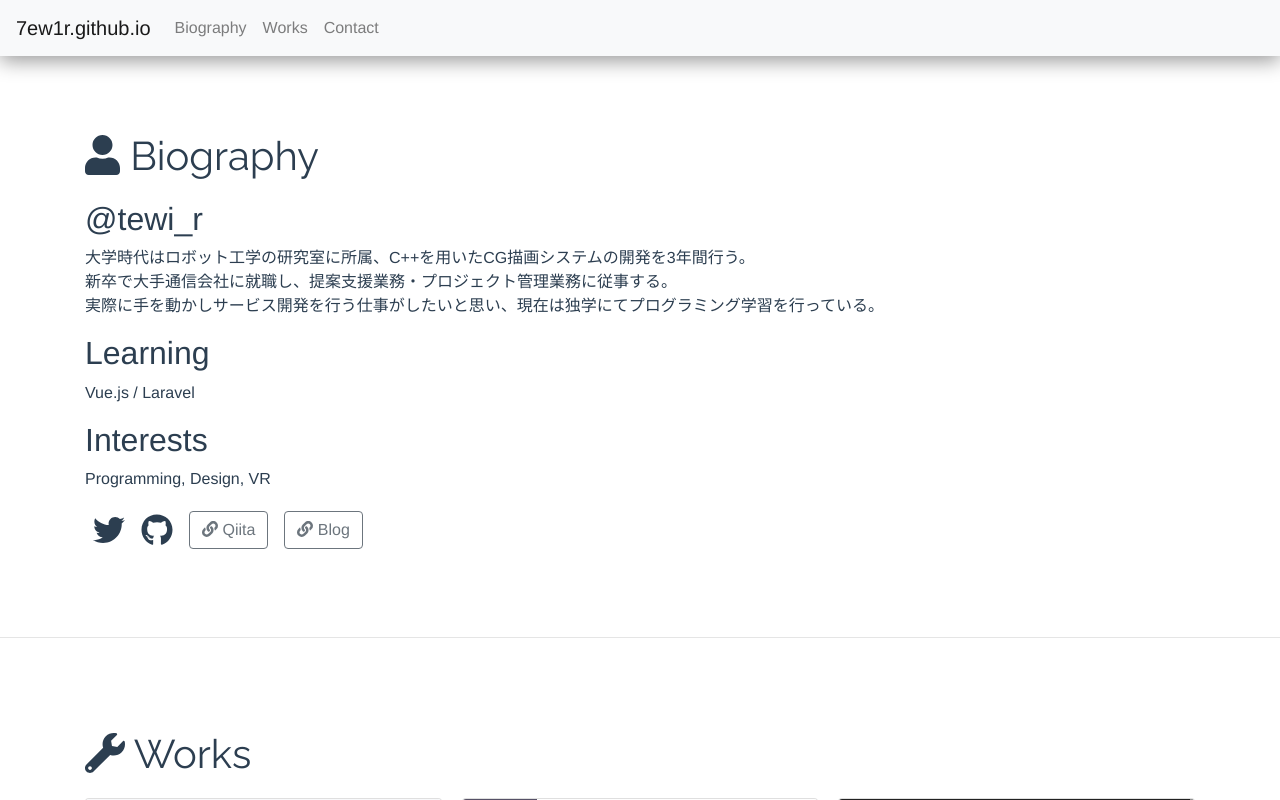
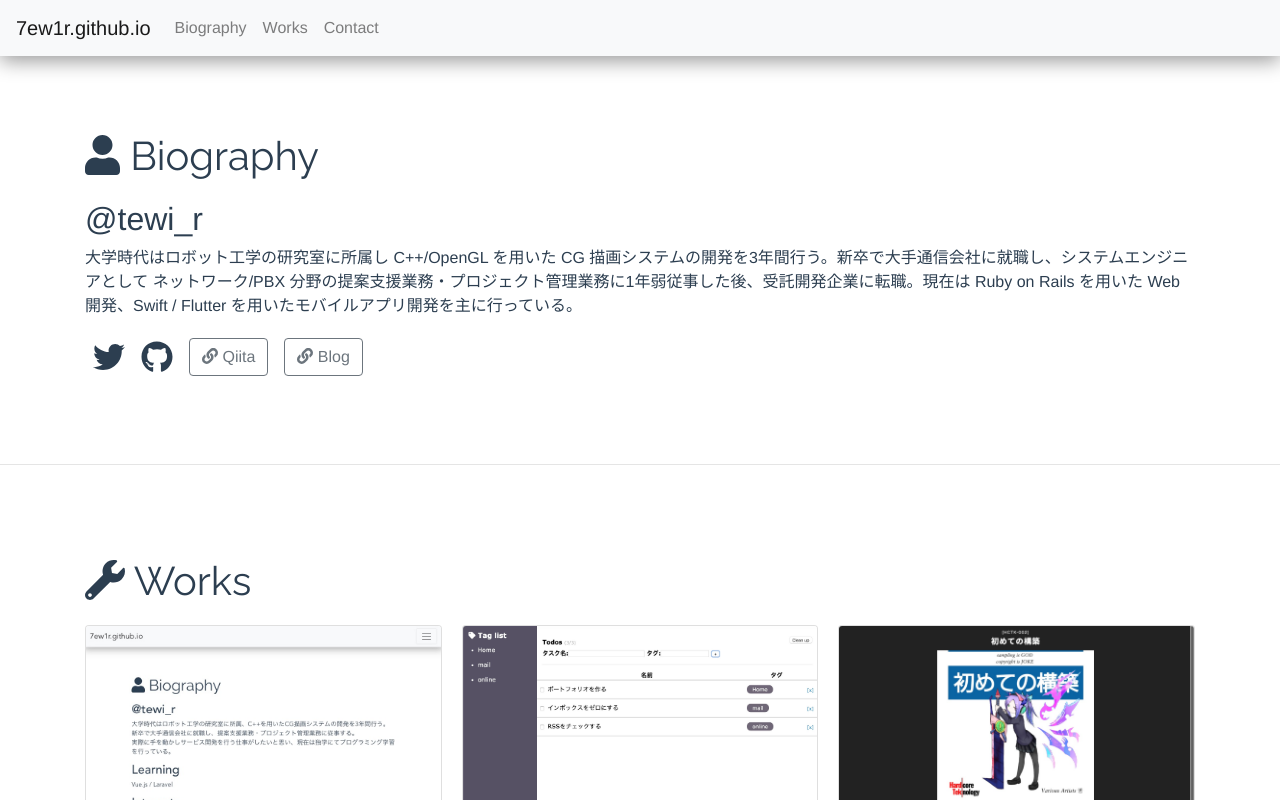
Before and after one commit to 7ew1r/portfolio-vue, a Vue app: page / in a window 1280 px wide. Shown: the top 800 px of the page. Built offline with nearby package versions, Linux system fonts and the light colour scheme.

Commit message:
:construction: wip: update bio

```diff
--- a/src/views/Bio.vue
+++ b/src/views/Bio.vue
@@ -5,14 +5,12 @@
       <h1 class="section-title"><font-awesome-icon icon="user" /> Biography</h1>
       <h2>@tewi_r</h2>
         <p class="profile-detail">
-          大学時代はロボット工学の研究室に所属、C++を用いたCG描画システムの開発を3年間行う。<br>
-          新卒で大手通信会社に就職し、提案支援業務・プロジェクト管理業務に従事する。<br>
-          実際に手を動かしサービス開発を行う仕事がしたいと思い、現在は独学にてプログラミング学習を行っている。
+          大学時代はロボット工学の研究室に所属し C++/OpenGL を用いた CG 描画システムの開発を3年間行う。新卒で大手通信会社に就職し、システムエンジニアとして ネットワーク/PBX 分野の提案支援業務・プロジェクト管理業務に1年弱従事した後、受託開発企業に転職。現在は Ruby on Rails を用いた Web 開発、Swift / Flutter を用いたモバイルアプリ開発を主に行っている。
         </p>
-      <h2>Learning</h2>
-      <p>Vue.js / Laravel</p>
-      <h2>Interests</h2>
-      <p>Programming, Design, VR</p>
+      <!-- <h2>Learning</h2>
+      <p>Vue.js / Laravel</p> -->
+      <!-- <h2>Interests</h2>
+      <p>Design, VR</p> -->
       <div class="link-icons">
         <a href="https://twitter.com/tewi_r" target="_blank" rel="noopener noreferrer"><font-awesome-icon :icon="['fab', 'twitter']" /></a>
         <a href="https://github.com/7ew1r" target="_blank" rel="noopener noreferrer"><font-awesome-icon :icon="['fab', 'github']" /></a>
```
